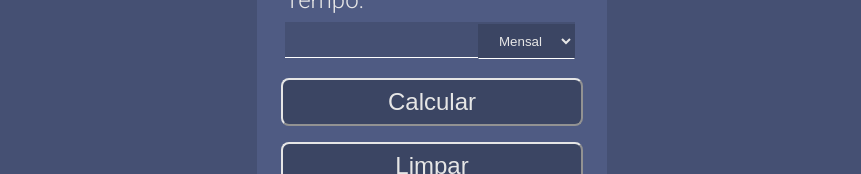
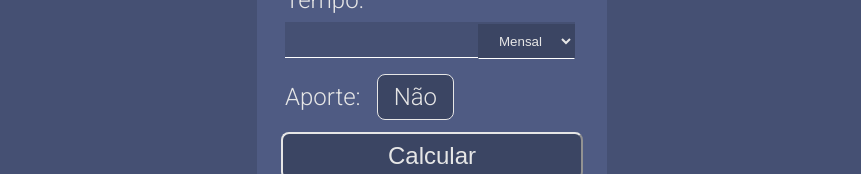
Before and after one commit to ajraduenz/graphics-inflation, a React (Vite) app: page / in a window 1280 px wide. Shown: the part 567-741 px from the top of the page, without its empty margins (208-1069 px from the left). Built offline with nearby package versions, Linux system fonts and the light colour scheme; no server answers.

Commit message:
Adiciona aporte

```diff
--- a/src/Components/Calculadora/calculadora.scss
+++ b/src/Components/Calculadora/calculadora.scss
@@ -23,6 +23,11 @@
   align-items: center;
   flex-wrap: wrap;
   justify-content: left;
+  width: 100%;
+}
+.input.aporte label{
+  width: auto;
+  margin-right: 1rem;
 }
 label {
   width: 100%;
@@ -96,3 +101,8 @@ input#taxaJuros {
   @include text;
   font-weight: 700;
 }
+.aporte-button{
+  @include buttons;
+  border: 1px solid #e6e6e6;
+  border-radius: 8px;
+}
--- a/src/Components/Calculadora/index.tsx
+++ b/src/Components/Calculadora/index.tsx
@@ -13,14 +13,15 @@ const Calculadora = () => {
     capitalAplicado: { title: "Capital aplicado (C)", valor: fatores.capitalAplicado },
     taxaJuros: { title: "Taxa de juros", valor: fatores.taxaJuros },
     tempo: { title: "Tempo", valor: fatores.tempo },
+    aporte: { title: "Aporte", valor: fatores.aporte },
   });
   const [error, setError] = React.useState(false);
   const [periodo, setPeriodo] = useState("Mensal");
+  const [aporte, setAporte] = useState(false);
   const dispatch = useDispatch();
   const handleChange = (event: React.ChangeEvent<HTMLSelectElement>) => {
     setPeriodo(event.target.value);
-    fatores.montante !== 0 && dispatch(clearValues())
-
+    fatores.montante !== 0 && dispatch(clearValues());
   };
   //
 
@@ -29,6 +30,8 @@ const Calculadora = () => {
       {Object.entries(inputs).map((input, index) => {
         return (
           <div className={`input ${input[0]}`} key={input[1].title}>
+            {input[1].title !== "Aporte" ? (
+              <>
                 <label htmlFor={input[0]}>{input[1].title}:</label>
                 <input
                   id={input[0]}
@@ -44,6 +47,43 @@ const Calculadora = () => {
                     })
                   }
                 />
+              </>
+            ) : (
+              <>
+                <label htmlFor={input[0]}>{input[1].title}:</label>
+                <div
+                  className="aporte-button"
+                  onClick={() => {
+                    setAporte((a) => !a);
+                    setInputs({
+                      ...inputs,
+                      [input[0]]: {
+                        title: input[1].title,
+                        valor: 0,
+                      },
+                    });
+                  }}
+                >
+                  {aporte ? "Sim" : "Não"}
+                </div>
+                {aporte && (
+                  <input
+                    id={input[0]}
+                    type={"text"}
+                    value={input[1].valor || ""}
+                    onChange={(e) =>
+                      setInputs({
+                        ...inputs,
+                        [input[0]]: {
+                          title: input[1].title,
+                          valor: e.target.value.replace(".", ","),
+                        },
+                      })
+                    }
+                  />
+                )}
+              </>
+            )}
             {input[1].title === "Taxa de juros" && <>% ao {periodo === "Mensal" ? "mês" : "ano"}</>}
             {input[1].title === "Tempo" && (
               <select name="periodo" id="periodo" value={periodo} onChange={(event) => handleChange(event)}>
@@ -56,9 +96,14 @@ const Calculadora = () => {
       })}
       <button
         onClick={() => {
+          console.log(inputs)
           ![
             ...Object.values(inputs).map((input) => {
+              if (input.title !== "Aporte") {
                 return input.valor === 0;
+              } else {
+                return false;
+              }
             }),
           ].every((entry) => entry === false)
             ? setError(true)
--- a/src/store/fatores.ts
+++ b/src/store/fatores.ts
@@ -15,25 +15,32 @@ const slice = createSlice({
   },
   reducers: {
     changeValue(store, action) {
-      const calculoMontante = (action.payload.capitalAplicado.valor *
-        (Math.pow(1 + action.payload.taxaJuros.valor.replace(",", ".") / 100, action.payload.tempo.valor) -
-          1)) as number;
+      const calculoMontante = () => {
+        return +store.parcelaPorPeriodo[store.parcelaPorPeriodo.length - 1]?.parcelas[
+          store.parcelaPorPeriodo[store.parcelaPorPeriodo.length - 1].parcelas.length - 1
+        ].toFixed(2);
+      };
+      // const aporte = () => {
+      //   if (action.payload.aporte.valor === 0) return false;
+      //   return true;
+      // };
+      const aporte = action.payload.aporte.valor === 0 ? false : true;
+
       (store.entrada.capitalAplicado = action.payload.capitalAplicado.valor),
         (store.entrada.taxaJuros = action.payload.taxaJuros.valor),
         (store.entrada.tempo = action.payload.tempo.valor),
-        (store.entrada.montante = calculoMontante),
         (store.entrada.periodo = action.payload.periodo);
+      store.entrada.aporte = action.payload.aporte.valor;
       store.parcelaPorPeriodo = [
         ...store.parcelaPorPeriodo,
         {
-          titulo: `Taxa ${store.entrada.taxaJuros}%, período ${store.entrada.tempo}`,
+          titulo: `Taxa ${store.entrada.taxaJuros}%, período ${store.entrada.tempo} ${aporte ? "aporte R$" + action.payload.aporte.valor + " por período" : ""}`,
           taxa: store.entrada.taxaJuros,
           tempo: store.entrada.tempo,
-          montante: calculoMontante,
           aporte: store.entrada.aporte,
           parcelas: [
             ...[...Array(Number(action.payload.tempo.valor))].map((cada, index) => {
-              if (store.entrada.aporte === 0) {
+              if (aporte) {
                 return (cada =
                   action.payload.capitalAplicado.valor *
                   (Math.pow(1 + action.payload.taxaJuros.valor.replace(",", ".") / 100, index + 1) - 1));
@@ -46,11 +53,13 @@ const slice = createSlice({
                       (action.payload.taxaJuros.valor.replace(",", ".") / 100)));
               }
 
-              // cada = (action.payload.capitalAplicado.valor * Math.pow((1 + action.payload.taxaJuros.valor.replace(",", ".") / 100), index + 1)) + (store.entrada.aporte * (Math.pow((((1 + action.payload.taxaJuros.valor.replace(",", ".") / 100))) − 1) ÷ (action.payload.taxaJuros.valor.replace(",", ".") / 100)))
+              //  cada = (action.payload.capitalAplicado.valor * Math.pow((1 + action.payload.taxaJuros.valor.replace(",", ".") / 100), index + 1)) + (store.entrada.aporte * (Math.pow((((1 + action.payload.taxaJuros.valor.replace(",", ".") / 100))) − 1) ÷ (action.payload.taxaJuros.valor.replace(",", ".") / 100)))
             }),
           ],
+          montante: calculoMontante(),
         },
       ];
+      store.entrada.montante = calculoMontante();
     },
     clearValues(store) {
       return {
```
Lines whose indentation alone changed are shown as unchanged.
